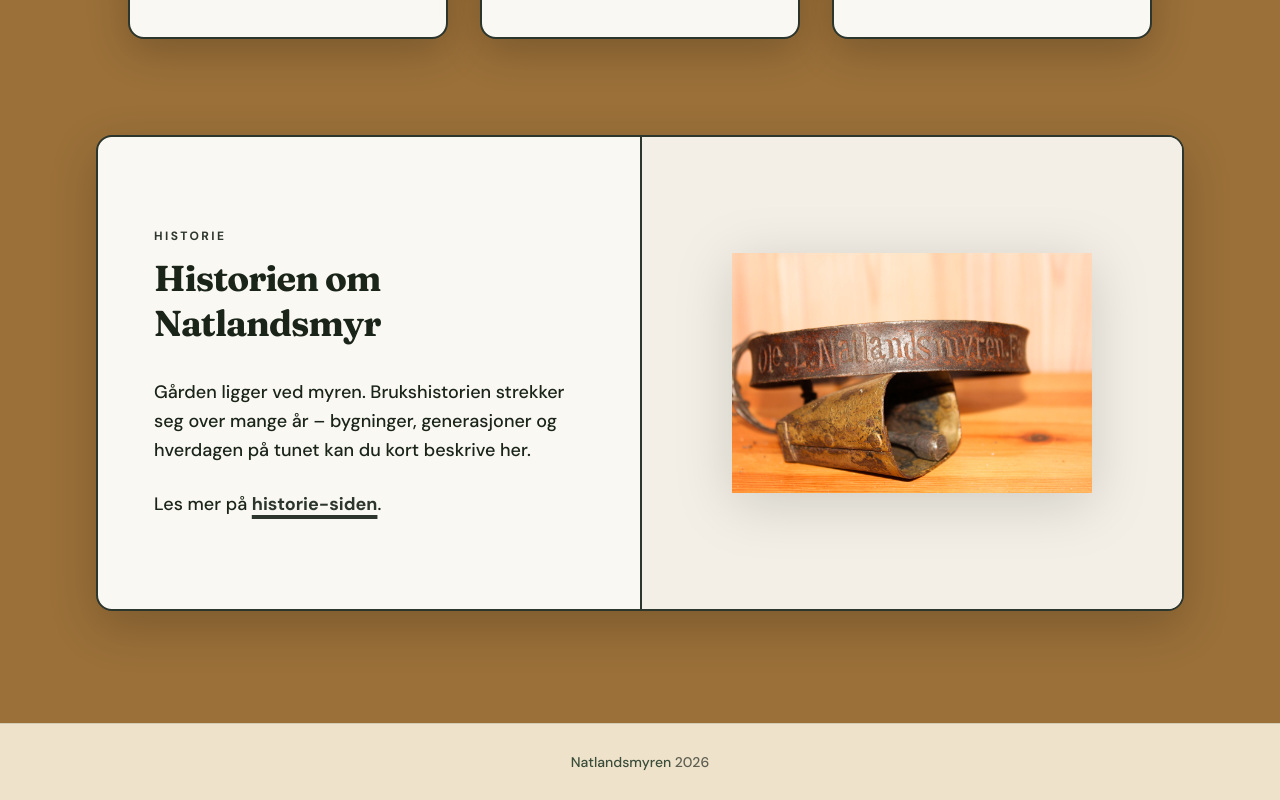
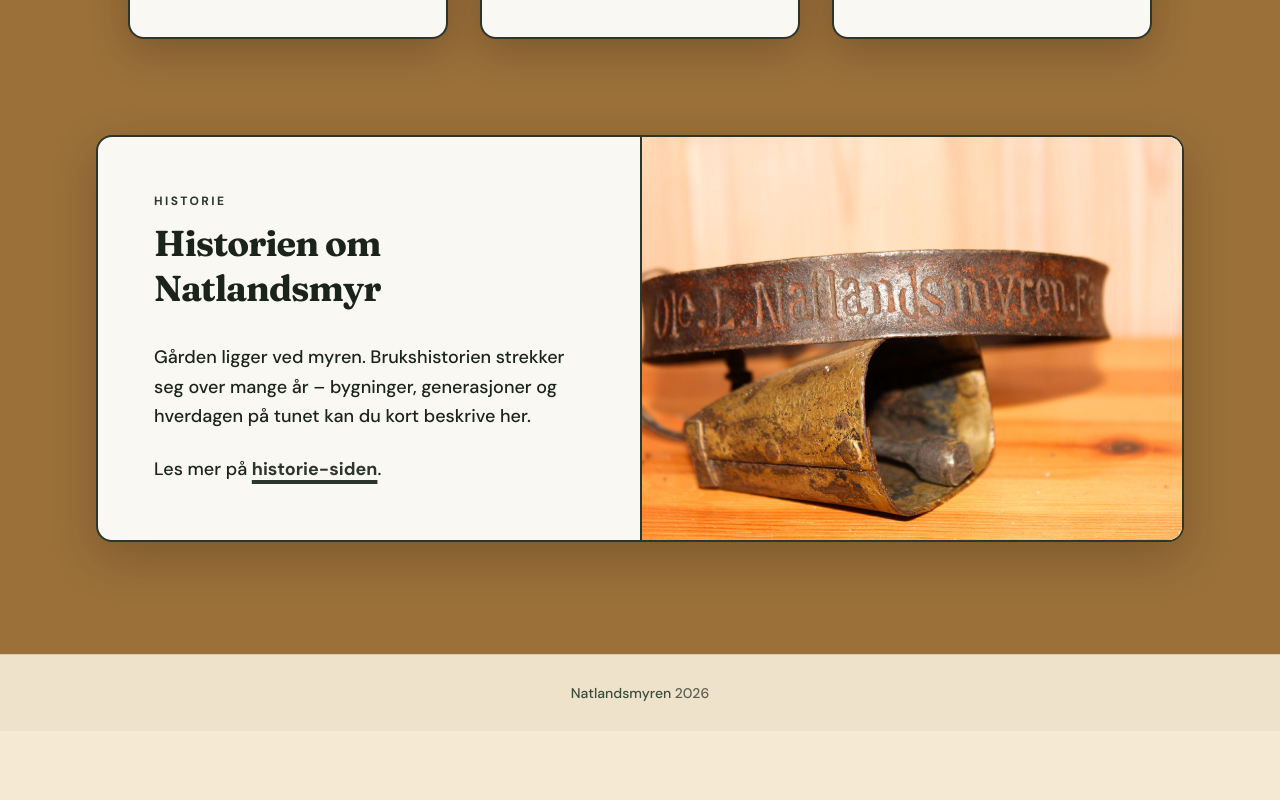
Before and after one commit to eirnat/Natlandsmyren, a Next.js app: page / in a window 1280 px wide. Shown: the part 853-1653 px from the top of the page. After the commit the page ends 1584 px from the top, so only its background shows below. Built offline with nearby package versions, Linux system fonts and the light colour scheme.

Commit message:
Oppdatering

```diff
--- a/app/page.tsx
+++ b/app/page.tsx
@@ -123,16 +123,14 @@ export default function Home() {
               .
             </p>
           </div>
-          <div className="flex min-h-[280px] w-full items-center justify-center border-t-2 border-[#2D362D] bg-[#F3EFE6] p-10 sm:min-h-[300px] sm:p-12 md:min-h-[320px] md:p-14 lg:min-h-full lg:border-l-2 lg:border-t-0">
-            <div className="relative aspect-square w-full max-w-[280px] sm:max-w-[320px] md:max-w-[360px]">
-              <Image
-                src="/images/emblem.jpg"
-                alt="Emblem for Natlandsmyren"
-                fill
-                className="object-contain object-center drop-shadow-[0_10px_28px_rgba(0,0,0,0.15)]"
-                sizes="(max-width: 1023px) 280px, 360px"
-              />
-            </div>
+          <div className="relative min-h-[280px] w-full border-t-2 border-[#2D362D] bg-[#F3EFE6] sm:min-h-[300px] md:min-h-[320px] lg:min-h-0 lg:h-full lg:border-l-2 lg:border-t-0">
+            <Image
+              src="/images/emblem.jpg"
+              alt="Emblem for Natlandsmyren"
+              fill
+              className="object-cover object-center"
+              sizes="(max-width: 1023px) 100vw, 50vw"
+            />
           </div>
         </section>
       </div>
```
